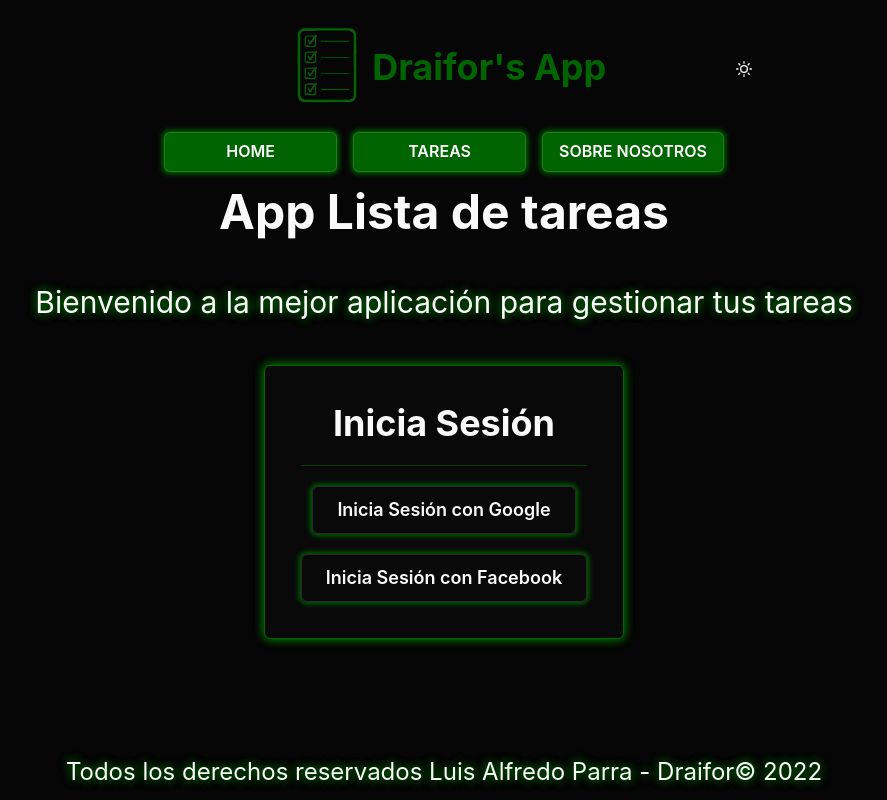
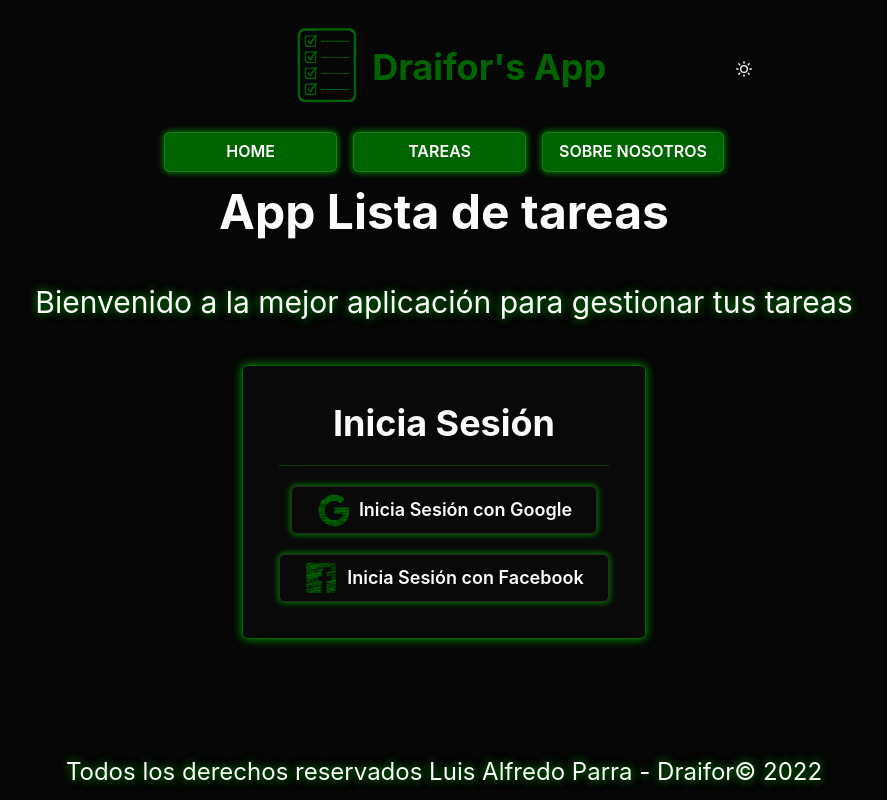
Before and after one commit to Draifor/my-react-task-list, a React (Create React App) app: page / in a window 1280 px wide. Shown: the whole page, without its empty margins (196-1083 px from the left). Built offline with nearby package versions, Linux system fonts and the light colour scheme.

Commit message:
Facebook login was implemented

```diff
--- /dev/null
+++ b/src/components/Icon.jsx
@@ -0,0 +1,9 @@
+import { Image } from "@chakra-ui/react";
+
+export default function Icon({ src, alt }) {
+  return (
+    <>
+      <Image alt={alt} src={src} w='35px' />
+    </>
+  );
+}
--- a/src/views/Home/Login.jsx
+++ b/src/views/Home/Login.jsx
@@ -1,6 +1,14 @@
 import { app } from "../../firebase-config";
-import { useState } from "react";
-import { GoogleAuthProvider, getAuth, signInWithPopup } from "firebase/auth";
+import fbIcon from "../../assets/fb-r.svg";
+import googleIcon from "../../assets/google-r.svg";
+
+import { useState, createContext } from "react";
+import {
+  GoogleAuthProvider,
+  FacebookAuthProvider,
+  getAuth,
+  signInWithPopup,
+} from "firebase/auth";
 
 import {
   Center,
@@ -9,6 +17,12 @@ import {
   Divider,
   useColorModeValue,
 } from "@chakra-ui/react";
+import Icon from "../../components/Icon";
+
+const userContext = createContext({
+  user: { name: "", ImgProfile: "" },
+  setUser: () => {},
+});
 
 export default function Login() {
   const [errorMessage, setErrorMessage] = useState("");
@@ -17,6 +31,19 @@ export default function Login() {
 
   const handleGoogleLogin = () => {
     const provider = new GoogleAuthProvider();
+    const auth = getAuth();
+    signInWithPopup(auth, provider)
+      .then((userCredentials) =>
+        console.log(`Bienvenido ${userCredentials.user.displayName}`)
+      )
+      .catch((error) => {
+        setErrorMessage(error.message);
+        console.log(errorMessage);
+      });
+  };
+
+  const handleFacebookLogin = () => {
+    const provider = new FacebookAuthProvider();
     const auth = getAuth();
     signInWithPopup(auth, provider)
       .then((userCredentials) =>
@@ -47,12 +74,20 @@ export default function Login() {
         bg="transparent"
         variant="my-style"
         onClick={handleGoogleLogin}
+        leftIcon={<Icon src={googleIcon} alt="Google icon" />}
         size="lg"
         color={color}
       >
         Inicia Sesión con Google
       </Button>
-      <Button bg="transparent" variant="my-style" color={color} size="lg">
+      <Button
+        bg="transparent"
+        leftIcon={<Icon src={fbIcon} alt="Facebook icon" />}
+        onClick={handleFacebookLogin}
+        variant="my-style"
+        color={color}
+        size="lg"
+      >
         Inicia Sesión con Facebook
       </Button>
     </Center>
```
Also changed, not shown: src/assets/fb-r.svg (added), src/assets/google-r.svg (added).
